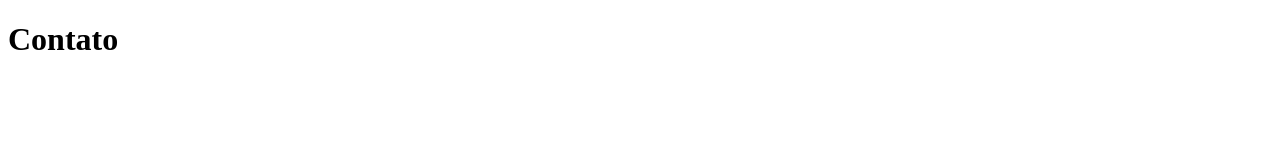
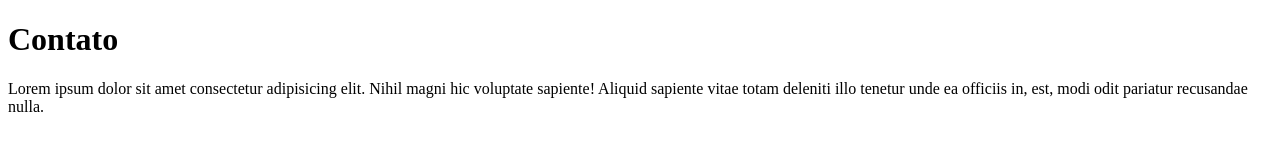
Before and after one commit to Mateus-N/curso-git, a plain HTML site: page contato.html in a window 1280 px wide. Drawn offline with Linux system fonts and the light colour scheme.

Commit message:
Adicionando lorem

```diff
--- a/contato.html
+++ b/contato.html
@@ -8,5 +8,6 @@
 </head>
 <body>
     <h1>Contato</h1>
+    <p>Lorem ipsum dolor sit amet consectetur adipisicing elit. Nihil magni hic voluptate sapiente! Aliquid sapiente vitae totam deleniti illo tenetur unde ea officiis in, est, modi odit pariatur recusandae nulla.</p>
 </body>
 </html>
```
